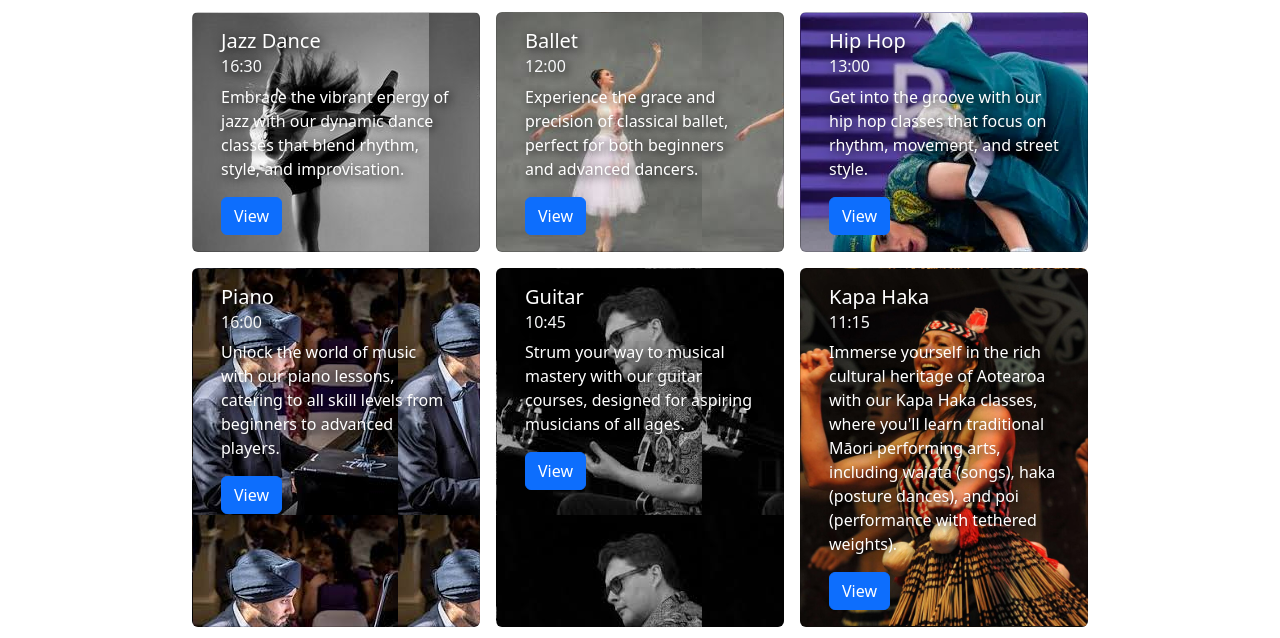
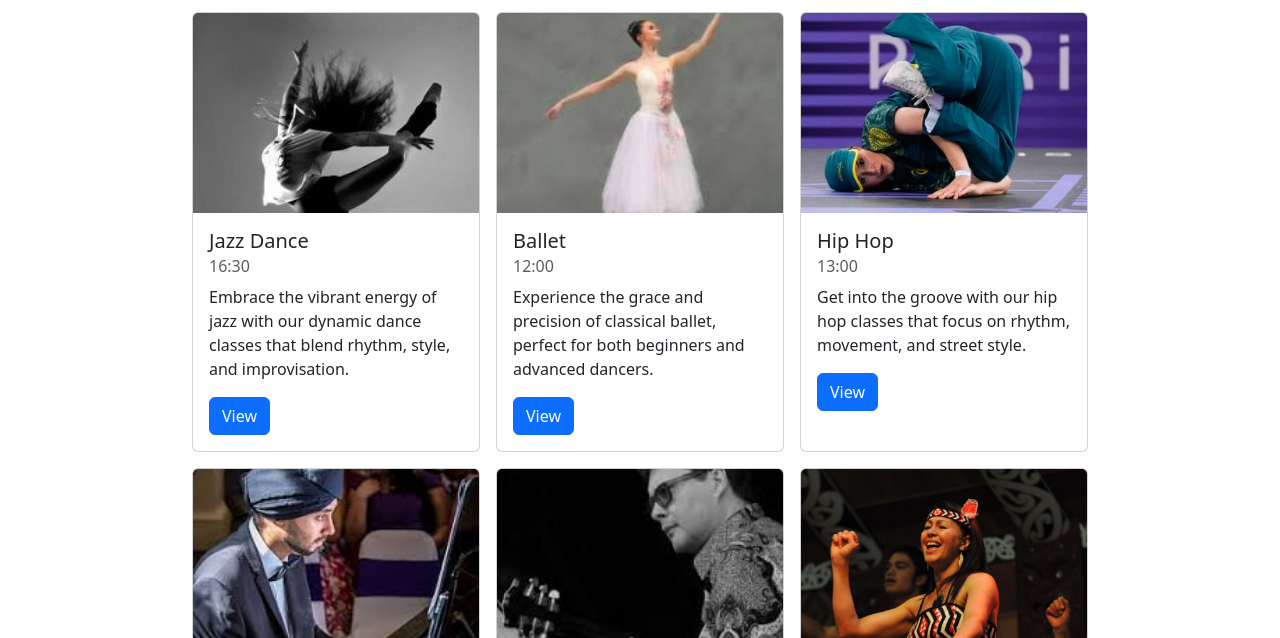
Before and after one commit to toasterw/college-of-arts, a plain HTML site: page courses.html in a window 1280 px wide. Shown: the part 162-800 px from the top of the page. Drawn offline with nearby package versions, Linux system fonts and the light colour scheme.

Commit message:
Redesign cards

```diff
--- a/courses.html
+++ b/courses.html
@@ -14,14 +14,6 @@
       rel="stylesheet"
       integrity="sha384-QWTKZyjpPEjISv5WaRU9OFeRpok6YctnYmDr5pNlyT2bRjXh0JMhjY6hW+ALEwIH"
       crossorigin="anonymous" />
-
-    <style>
-      .card-body > h5,
-      .card-body > h6,
-      .card-body > p {
-        text-shadow: 2px 2px 10px #000000;
-      }
-    </style>
   </head>
 
   <body>
@@ -85,13 +77,19 @@
         style="justify-content: center; max-width: 57rem">
         <h1 class="fw-bold mb-0">Courses</h1>
         <h2 class="fw-normal text-secondary">Ngā akoranga</h2>
-        <div
-          class="card m-2"
-          style="width: 18rem; background-image: url(/assets/jazz.jpeg)">
+        <div class="card m-2" style="width: 18rem; padding: 0">
+          <img
+            class="card-img-top"
+            src="/assets/jazz.jpeg"
+            style="
+              max-height: 200px;
+              object-fit: cover;
+              object-position: center top;
+            " />
           <div class="card-body">
-            <h5 class="card-title text-white">Jazz Dance</h5>
-            <h6 class="card-subtitle mb-2 text-light">16:30</h6>
-            <p class="card-text text-white">
+            <h5 class="card-title">Jazz Dance</h5>
+            <h6 class="card-subtitle mb-2 text-body-secondary">16:30</h6>
+            <p class="card-text">
               Embrace the vibrant energy of jazz with our dynamic dance classes
               that blend rhythm, style, and improvisation.
             </p>
@@ -100,70 +98,79 @@
             >
           </div>
         </div>
-        <div
-          class="card m-2"
-          style="width: 18rem; background-image: url(/assets/ballet.jpeg)">
+        <div class="card m-2" style="width: 18rem; padding: 0">
+          <img
+            class="card-img-top"
+            src="/assets/ballet.jpeg"
+            style="max-height: 200px; object-fit: cover" />
           <div class="card-body">
-            <h5 class="card-title text-white">Ballet</h5>
-            <h6 class="card-subtitle mb-2 text-light">12:00</h6>
-            <p class="card-text text-white">
+            <h5 class="card-title">Ballet</h5>
+            <h6 class="card-subtitle mb-2 text-body-secondary">12:00</h6>
+            <p class="card-text">
               Experience the grace and precision of classical ballet, perfect
               for both beginners and advanced dancers.
             </p>
             <a href="#" class="btn btn-primary card-link">View</a>
           </div>
         </div>
-        <div
-          class="card m-2"
-          style="width: 18rem; background-image: url(/assets/hip_hop.png)">
+        <div class="card m-2" style="width: 18rem; padding: 0">
+          <img
+            class="card-img-top"
+            src="/assets/hip_hop.png"
+            style="max-height: 200px; object-fit: cover" />
           <div class="card-body">
-            <h5 class="card-title text-white">Hip Hop</h5>
-            <h6 class="card-subtitle mb-2 text-light">13:00</h6>
-            <p class="card-text text-white">
+            <h5 class="card-title">Hip Hop</h5>
+            <h6 class="card-subtitle mb-2 text-body-secondary">13:00</h6>
+            <p class="card-text">
               Get into the groove with our hip hop classes that focus on rhythm,
               movement, and street style.
             </p>
             <a href="#" class="btn btn-primary card-link">View</a>
           </div>
         </div>
-        <div
-          class="card m-2"
-          style="width: 18rem; background-image: url(/assets/piano.jpeg)">
+        <div class="card m-2" style="width: 18rem; padding: 0">
+          <img
+            class="card-img-top"
+            src="/assets/piano.jpeg"
+            style="max-height: 200px; object-fit: cover" />
           <div class="card-body">
-            <h5 class="card-title text-white">Piano</h5>
-            <h6 class="card-subtitle mb-2 text-light">16:00</h6>
-            <p class="card-text text-white">
+            <h5 class="card-title">Piano</h5>
+            <h6 class="card-subtitle mb-2 text-body-secondary">16:00</h6>
+            <p class="card-text">
               Unlock the world of music with our piano lessons, catering to all
               skill levels from beginners to advanced players.
             </p>
             <a href="#" class="btn btn-primary card-link">View</a>
           </div>
         </div>
-        <div
-          class="card m-2"
-          style="width: 18rem; background-image: url(/assets/guitar.jpeg)">
+        <div class="card m-2" style="width: 18rem; padding: 0">
+          <img
+            class="card-img-top"
+            src="/assets/guitar.jpeg"
+            style="max-height: 200px; object-fit: cover" />
           <div class="card-body">
-            <h5 class="card-title text-white">Guitar</h5>
-            <h6 class="card-subtitle mb-2 text-light">10:45</h6>
-            <p class="card-text text-white">
+            <h5 class="card-title">Guitar</h5>
+            <h6 class="card-subtitle mb-2 text-body-secondary">10:45</h6>
+            <p class="card-text">
               Strum your way to musical mastery with our guitar courses,
               designed for aspiring musicians of all ages.
             </p>
             <a href="#" class="btn btn-primary card-link">View</a>
           </div>
         </div>
-        <div
-          class="card m-2"
-          style="
-            width: 18rem;
-            background-image: url(/assets/kapa_haka.jpeg);
-            background-position: center top;
-            background-size: cover;
-          ">
+        <div class="card m-2" style="width: 18rem; padding: 0">
+          <img
+            class="card-img-top"
+            src="/assets/kapa_haka.jpeg"
+            style="
+              max-height: 200px;
+              object-fit: cover;
+              object-position: center top;
+            " />
           <div class="card-body">
-            <h5 class="card-title text-white">Kapa Haka</h5>
-            <h6 class="card-subtitle mb-2 text-light">11:15</h6>
-            <p class="card-text text-white">
+            <h5 class="card-title">Kapa Haka</h5>
+            <h6 class="card-subtitle mb-2 text-body-secondary">11:15</h6>
+            <p class="card-text">
               Immerse yourself in the rich cultural heritage of Aotearoa with
               our Kapa Haka classes, where you'll learn traditional Māori
               performing arts, including waiata (songs), haka (posture dances),
```
